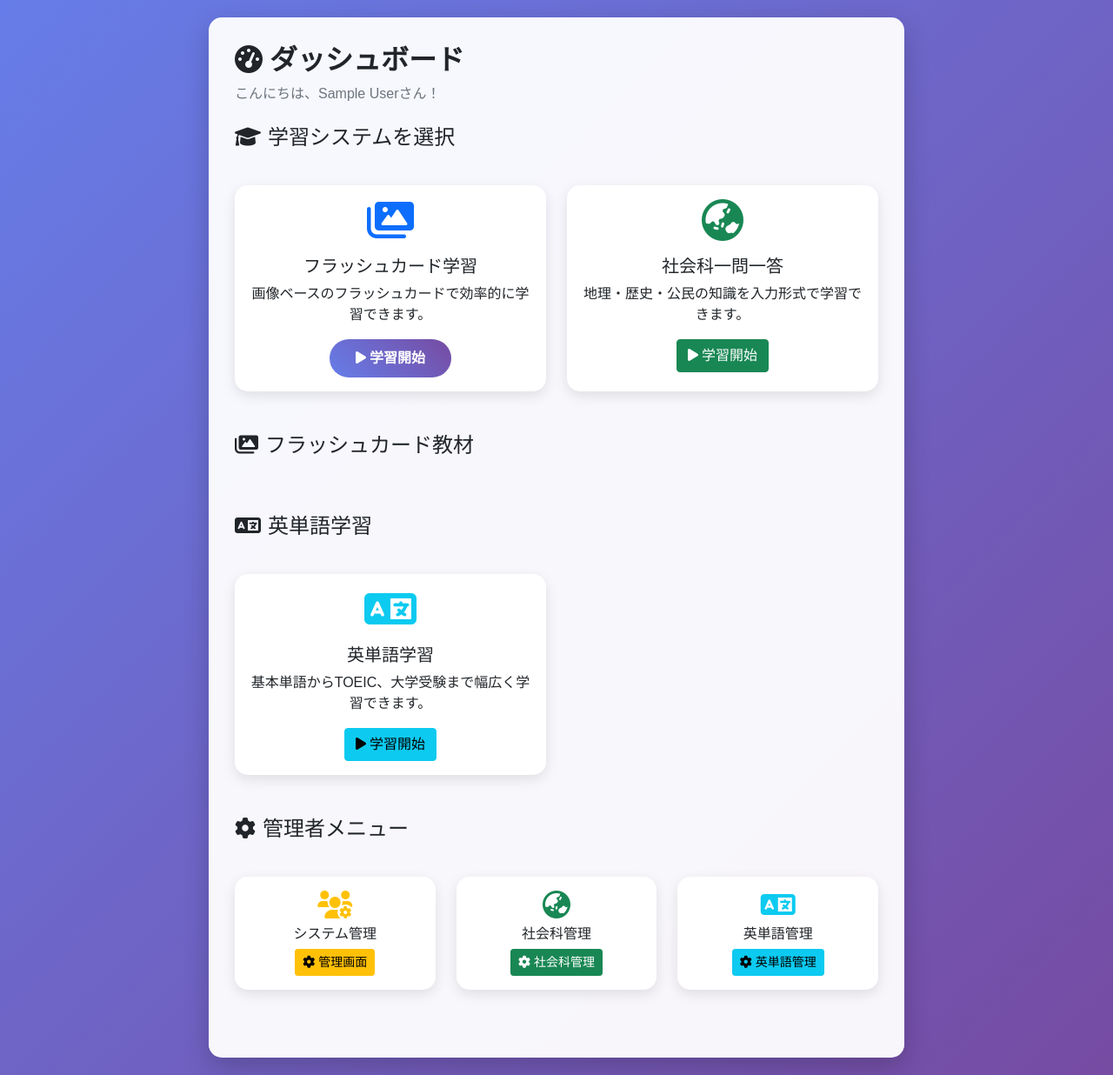
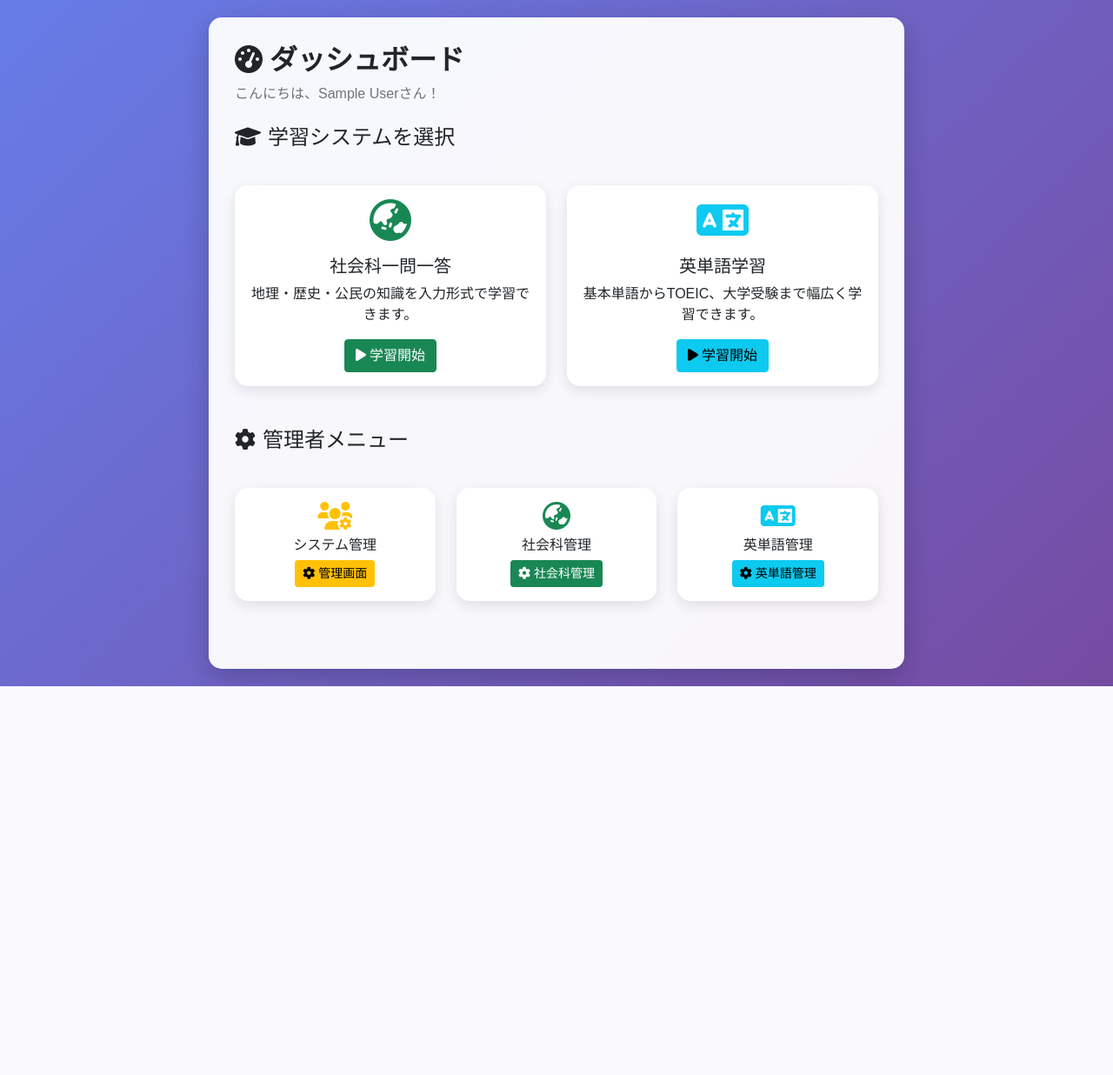
Before and after one commit to GHTAKAHIRO/flashcard-app, a Flask app: page /dashboard in a window 1280 px wide. Shown: the part 66-1302 px from the top of the page at 87% size. After the commit the page ends 855 px from the top, so only its background shows below. Run offline with Flask 3, Linux system fonts and the light colour scheme; the visitor is signed in with stand-in values (Sample User, id 1); data that the repository does not hold is empty; some libraries are stand-ins or nearby versions.

Commit message:
ダッシュボード表示

```diff
--- a/templates/dashboard.html
+++ b/templates/dashboard.html
@@ -18,22 +18,6 @@
         </h3>
     </div>
 
-    <!-- フラッシュカード学習 -->
-    <div class="col-md-6">
-        <div class="card h-100 border-primary">
-            <div class="card-body text-center">
-                <div class="mb-3">
-                    <i class="fas fa-images fa-3x text-primary"></i>
-                </div>
-                <h5 class="card-title">フラッシュカード学習</h5>
-                <p class="card-text">画像ベースのフラッシュカードで効率的に学習できます。</p>
-                <a href="#flashcard-section" class="btn btn-primary">
-                    <i class="fas fa-play me-1"></i>学習開始
-                </a>
-            </div>
-        </div>
-    </div>
-
     <!-- 社会科一問一答 -->
     <div class="col-md-6">
         <div class="card h-100 border-success">
@@ -49,88 +33,8 @@
             </div>
         </div>
     </div>
-</div>
 
-<!-- フラッシュカード教材一覧 -->
-<div id="flashcard-section" class="row g-4 mb-5">
-    <div class="col-12">
-        <h3 class="h4 mb-3">
-            <i class="fas fa-images me-2"></i>フラッシュカード教材
-        </h3>
-    </div>
-
-    {% for source in sources %}
-    <div class="col-md-6 col-lg-4">
-        <div class="card h-100">
-            <div class="card-body">
-                <h5 class="card-title">{{ source.source }}</h5>
-                <p class="card-text">
-                    <small class="text-muted">
-                        {{ source.subject }} {{ source.grade }}
-                    </small>
-                </p>
-
-                <!-- 設定フォーム -->
-                <form method="POST" action="{{ url_for('set_page_range_and_prepare', source=source.source) }}" class="mb-3">
-                    <div class="mb-2">
-                        <label for="page_range_{{ source.source }}" class="form-label small">ページ範囲</label>
-                        <input type="text" class="form-control form-control-sm"
-                               id="page_range_{{ source.source }}"
-                               name="page_range"
-                               value="{{ saved_ranges.get(source.source, '') }}"
-                               placeholder="例: 1-10, 15, 20-25"
-                               {% if settings_locked.get(source.source, False) %}readonly{% endif %}>
-                    </div>
-
-                    <div class="mb-3">
-                        <label class="form-label small">難易度</label>
-                        <div class="form-check">
-                            <input class="form-check-input" type="checkbox" name="difficulty" value="basic"
-                                   id="basic_{{ source.source }}"
-                                   {% if 'basic' in saved_difficulties.get(source.source, '').split(',') %}checked{% endif %}
-                                   {% if settings_locked.get(source.source, False) %}disabled{% endif %}>
-                            <label class="form-check-label small" for="basic_{{ source.source }}">基本</label>
-                        </div>
-                        <div class="form-check">
-                            <input class="form-check-input" type="checkbox" name="difficulty" value="intermediate"
-                                   id="intermediate_{{ source.source }}"
-                                   {% if 'intermediate' in saved_difficulties.get(source.source, '').split(',') %}checked{% endif %}
-                                   {% if settings_locked.get(source.source, False) %}disabled{% endif %}>
-                            <label class="form-check-label small" for="intermediate_{{ source.source }}">中級</label>
-                        </div>
-                        <div class="form-check">
-                            <input class="form-check-input" type="checkbox" name="difficulty" value="advanced"
-                                   id="advanced_{{ source.source }}"
-                                   {% if 'advanced' in saved_difficulties.get(source.source, '').split(',') %}checked{% endif %}
-                                   {% if settings_locked.get(source.source, False) %}disabled{% endif %}>
-                            <label class="form-check-label small" for="advanced_{{ source.source }}">上級</label>
-                        </div>
-                    </div>
-
-                    <button type="submit" class="btn btn-primary btn-sm w-100">
-                        <i class="fas fa-cog me-1"></i>設定して学習開始
-                    </button>
-                </form>
-
-                {% if settings_locked.get(source.source, False) %}
-                <div class="alert alert-warning alert-sm">
-                    <i class="fas fa-lock me-1"></i>学習開始後は設定変更できません
-                </div>
-                {% endif %}
-            </div>
-        </div>
-    </div>
-    {% endfor %}
-</div>
-
-<!-- 英単語学習セクション -->
-<div class="row g-4 mb-5">
-    <div class="col-12">
-        <h3 class="h4 mb-3">
-            <i class="fas fa-language me-2"></i>英単語学習
-        </h3>
-    </div>
-
+    <!-- 英単語学習 -->
     <div class="col-md-6">
         <div class="card h-100 border-info">
             <div class="card-body text-center">
```
